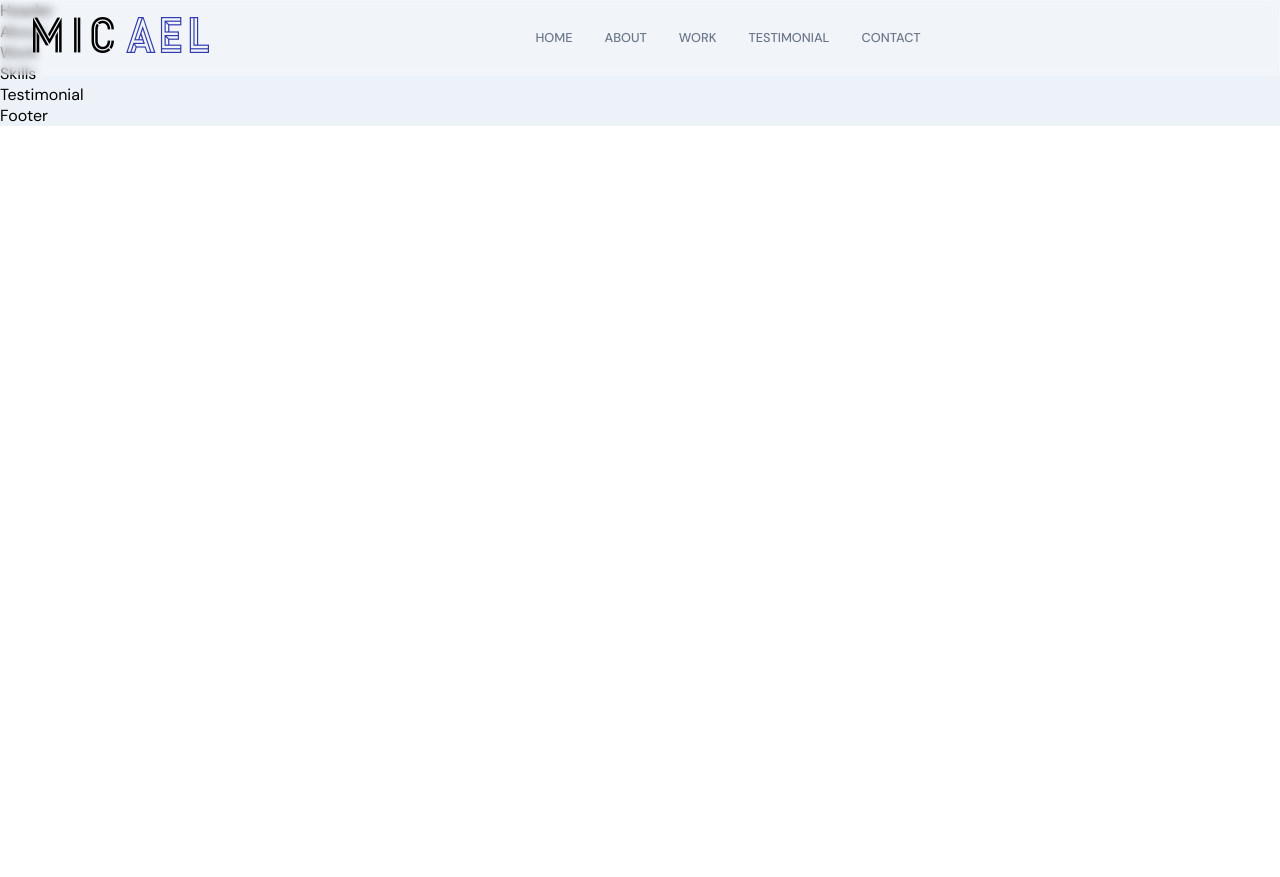
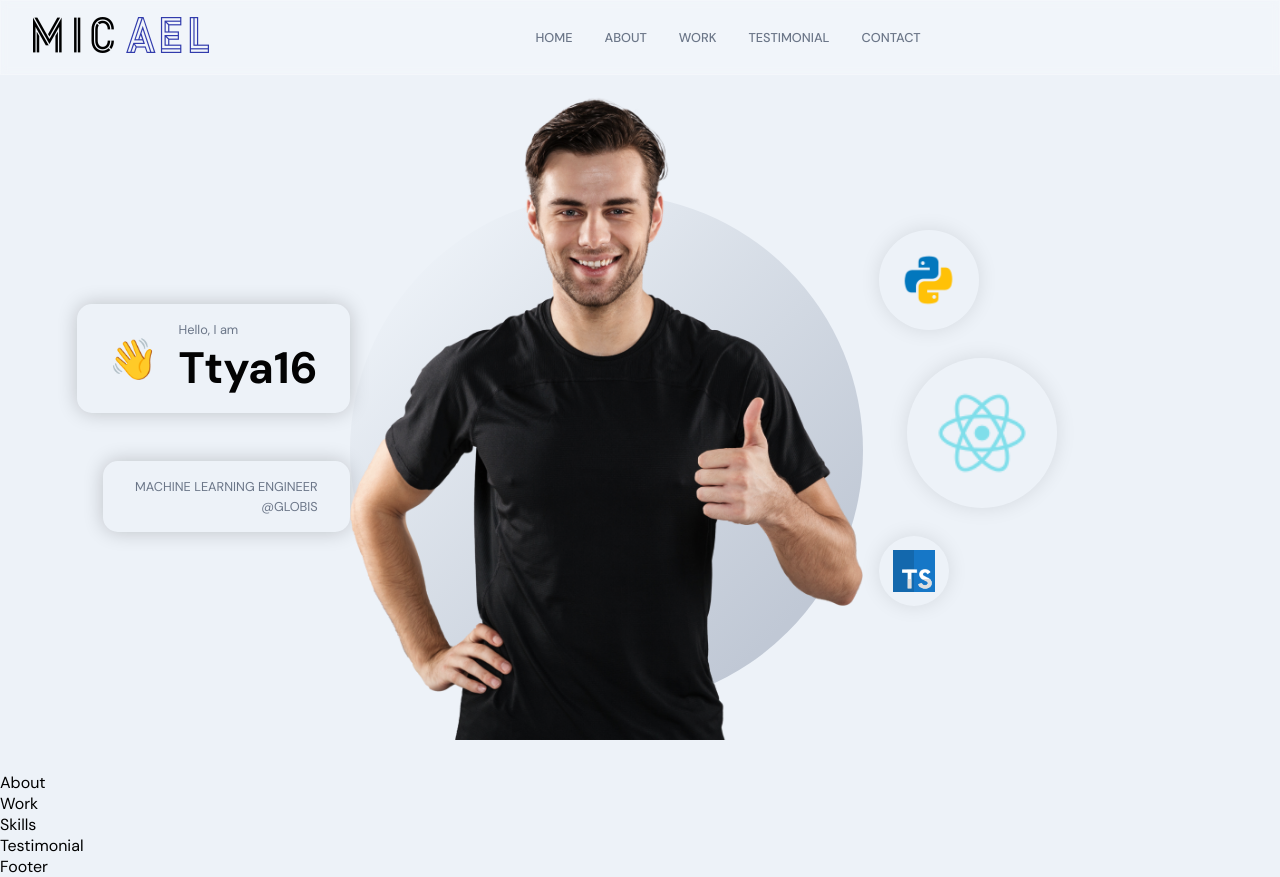
Before and after one commit to ttya16/portfolio, a React (Create React App) app in the folder frontend_react/: page / in a window 1280 px wide. Before the commit the page ends 800 px from the top, so only its background shows below. Built offline with nearby package versions, Linux system fonts and the light colour scheme.

Commit message:
add Header

```diff
--- a/frontend_react/src/container/Header/Header.jsx
+++ b/frontend_react/src/container/Header/Header.jsx
@@ -1,9 +1,68 @@
 import React from 'react';
+import { motion } from 'framer-motion';
+
+import { images } from '../../constants';
 import './Header.scss';
+
+
+const scaleVariants = {
+  whileInView: {
+    scale: [0, 1],
+    opacity: [0, 1],
+    transition: {
+      duration: 1,
+      ease: 'easeInOut'
+    }
+  }
+}
 
 const Header = () => {
   return (
-    <div>Header</div>
+    <div id='home' className="app__header app__flex">
+      <motion.div
+        whileInView={{ x: [-100, 0], opacity: [0, 1] }}
+        transition={{ duration: 0.5 }}
+        className="app__header-info"
+      >
+        <div className='app__header-badge'>
+          <div className="badge-cmp app__flex">
+            <span>👋</span>
+            <div style={{ marginLeft: 20 }}>
+              <p className="p-text">Hello, I am</p>
+              <h1 className="head-text">Ttya16</h1>
+            </div>
+          </div>
+          <div className='tag-cmp app__flex'>
+            <p className="p-text">Machine Learning Engineer</p>
+            <p className='p-text'>@GLOBIS</p>
+          </div>
+        </div>
+      </motion.div>
+      <motion.div
+        whileInView={{ opacity: [0, 1] }}
+        transition={{ duration: 0.5, delayChildren: 0.5 }}
+        className="app__header-img"
+      >
+        <img src={images.profile} alt="profile_bg" />
+        <motion.img
+          whileInView={{ scale: [0, 1] }}
+          transition={{ duration: 1, ease: 'easeInOut' }}
+          src={images.circle}
+          className="overlay_circle"
+        />
+      </motion.div>
+      <motion.div
+        varaint={scaleVariants}
+        whileInView={scaleVariants.whileInView}
+        className="app__header-circles"
+      >
+        {[images.python, images.react, images.typescript].map((circle, index) => (
+          <div className="circle-cmp app__flex" key={circle.index}>
+            <img src={circle} alt="circle" />
+          </div>
+        ))}
+      </motion.div>
+    </div>
   )
 }
 
--- a/frontend_react/src/container/Header/Header.scss
+++ b/frontend_react/src/container/Header/Header.scss
@@ -0,0 +1,184 @@
+#home{
+    position: relative;
+    background: url('../../assets/bgIMG.png');
+    background-repeat: repeat;
+    background-position: center;
+
+    .app__wrapper {
+        padding: 0;
+
+        .copyright {
+            display: none;
+        }
+    }
+}
+
+.app__header {
+    flex: 1;
+    width: 100%;
+    height: 100%;
+    flex-direction: row;
+
+    padding: 6rem 2rem 0;
+
+    @media screen and (min-width: 2000px) {
+        padding-top: 8rem;
+    }
+    @media screen and (max-width: 900px) {
+        flex-direction: column;
+    }
+
+    @media screen and (min-width: 450px) {
+        padding: 6rem 1rem 2rem;
+    }
+}
+
+.app__header-info {
+    flex: 0.65;
+    display: flex;
+    flex-direction: column;
+    justify-content: flex-start;
+    align-items: flex-start;
+    height: 100%;
+
+    @media screen and (max-width: 2000px) {
+        width: 100%;
+        margin-right: 0rem;
+    }
+}
+
+.app__header-badge {
+    width: 100%;
+    display: flex;
+    flex-direction: column;
+    justify-content: flex-end;
+    align-items: flex-end;
+
+    .badge-cmp, .tag-cmp {
+        padding: 1rem 2rem;
+        border: var(--white-color);
+        border-radius: 15px;
+        flex-direction: row;
+        width: auto;
+
+        box-shadow: 0 0 20px rgba(0, 0, 0, 0.2);
+    }
+
+    .tag-cmp {
+        flex-direction: column;
+        margin-top: 3rem;
+
+        p {
+            width: 100%;
+            text-transform: uppercase;
+            text-align: right;
+        }
+    }
+
+    span {
+        font-size: 2.5rem;
+
+        @media screen and (min-width: 2000px) {
+            font-size: 5rem;
+        }
+    }
+
+    @media screen and (max-width: 1200px) {
+        justify-content: flex-start;
+        align-items: flex-start;
+    }
+}
+
+.app__header-circles {
+    flex: 0.75;
+    display: flex;
+    flex-direction: column;
+    justify-content: space-evenly;
+    align-items: flex-start;
+    height: 100%;
+    margin-left: 1rem;
+
+    div {
+        width: 100px;
+        height: 100px;
+        border-radius: 50%;
+
+        box-shadow: 0 0 20px rgba(0, 0, 0, 0.1);
+
+        img {
+            width: 60%;
+            height: 60%;
+        }
+
+    }
+
+    div:nth-child(1) {
+        width: 100px;
+        height: 100px;
+    }
+    div:nth-child(2) {
+        margin: 1.75rem;
+        width: 150px;
+        height: 150px;
+    }
+    div:nth-child(3) {
+        width: 70px;
+        height: 70px;
+    }
+
+    @media screen and (min-width: 2000px) {
+        div:nth-child(1) {
+            width: 400px;
+            height: 400px;
+        }
+        div:nth-child(2) {
+            width: 170px;
+            height: 170px;
+        }
+        div:nth-child(3) {
+            width: 200px;
+            height: 200px;
+        }
+    }
+
+    @media screen and (max-width: 1200px) {
+        width: 100%;
+        flex-direction: row;
+        flex-wrap: wrap;
+        margin-left: 0;
+
+        div {
+            margin: 1rem;
+        }
+    }
+}
+
+.app__header-img {
+    flex: 1;
+    height: 100%;
+
+    display: flex;
+    justify-content: flex-end;
+    align-items: flex-end;
+    position: relative;
+
+    img {
+        width: 100%;
+        object-fit: contain;
+        z-index: 1;
+    }
+
+    .overlay_circle {
+        position: absolute;
+        left: 0;
+        right: 0;
+        bottom: 0;
+        z-index: 0;
+        width: 100%;
+        height: 90%;
+    }
+
+    @media screen and (max-width: 1200px) {
+        margin: 2rem 0;
+    }
+}
```
